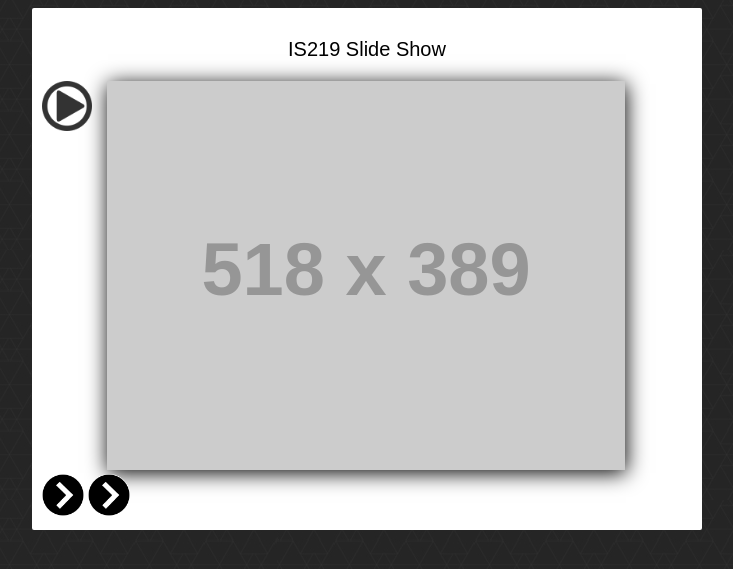
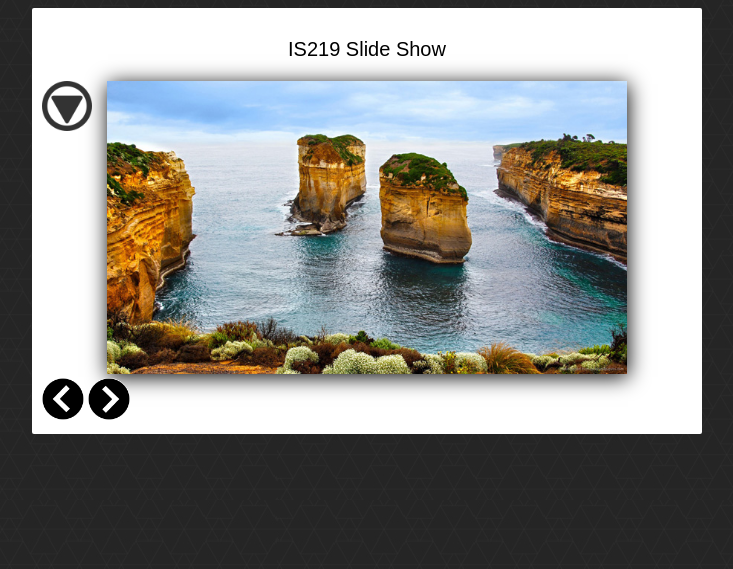
Before and after one commit to mnichols17/219-p2, a PHP site: page /index.html in a window 1280 px wide. Shown: the top 569 px of the page, without its empty margins (273-1006 px from the left). Run offline with PHP 8.4, Linux system fonts and the light colour scheme; grey boxes labelled with a size stand in for pictures from a placeholder-image service; some libraries are stand-ins or nearby versions.

Commit message:
Added :hover to the prev/next photo buttons & some jQuery actions to the display button

```diff
--- a/css/style.css
+++ b/css/style.css
@@ -24,6 +24,11 @@ body {
 	margin: 0 auto;
 }
 
+#photo {
+	max-width:100%;
+	max-height:100%;
+}
+
 .moreIndicator {
 	height: 50px;
 	width: 50px;
@@ -37,7 +42,6 @@ body {
 	position: relative;
 	box-shadow: 1px 3px 20px 0px;
 }
-
 
 .banner {
 	text-align: center;
@@ -59,6 +63,10 @@ body {
 	width: 42px;
 }
 
+#nextPhoto:hover, #prevPhoto:hover {
+	opacity: .8;
+}
+
 .details p {
 	margin-top: 20px;
 }
@@ -70,12 +78,30 @@ body {
 
 /*Add CSS styles to rotate the element 90deg
 Make it animate nicely. You'll need CSS3 for this*/
-.rot90 {}
+.rot90 {
+	-webkit-transform: rotate(90deg);
+	-moz-transform: rotate(90deg);
+	-o-transform: rotate(90deg);
+	-ms-transform: rotate(90deg);
+	transform: rotate(90deg);
+}
 
 /*Add CSS styles to rotate the element 180deg
 Make it animate nicely. You'll need CSS3 for this*/
-.rot180 {}
+.rot180 {
+	-webkit-transform: rotate(180deg);
+	-moz-transform: rotate(180deg);
+	-o-transform: rotate(180deg);
+	-ms-transform: rotate(180deg);
+	transform: rotate(180deg);
+}
 
 /*Add CSS styles to rotate the element 270deg
 Make it animate nicely. You'll need CSS3 for this*/
-.rot270 {}
+.rot270 {
+	-webkit-transform: rotate(270deg);
+	-moz-transform: rotate(270deg);
+	-o-transform: rotate(270deg);
+	-ms-transform: rotate(270deg);
+	transform: rotate(270deg);
+}
--- a/js/gallery.js
+++ b/js/gallery.js
@@ -34,10 +34,13 @@ function animate() {
 
 // Changes the src of the #photo img and changes it to the next picture
 function swapPhoto() {
-    let photo = document.getElementById("photo").src;
-    console.log(mImages[0]["img"]);
-
+    const photo = document.getElementById("photo")
+    photo.src = (mImages[mCurrentIndex]["img"]);
 	console.log('swap photo');
+	mCurrentIndex++;
+	if(mCurrentIndex > mImages.length){
+	    mCurrentIndex = 0;
+    }
 }
 
 // Counter for the mImages array
@@ -71,6 +74,11 @@ $(document).ready( function() {
 	// This initially hides the photos' metadata information
 	$('.details').eq(0).hide();
 
+	// Shows/hides the details section
+	$(".moreIndicator, .rot90").click(() => {
+		$('.details').toggle();
+	});
+
 });
 
 window.addEventListener('load', function() {
```
